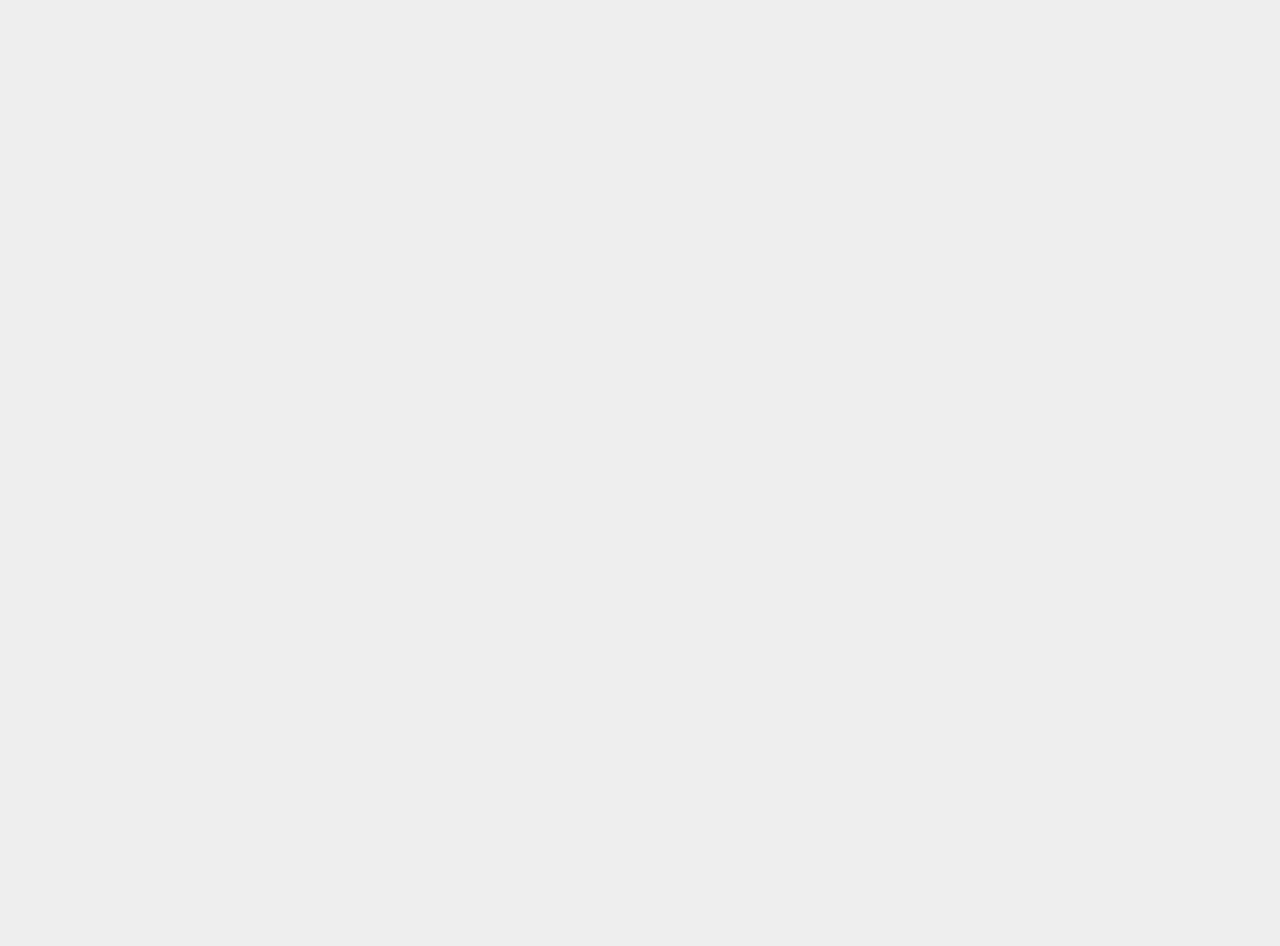
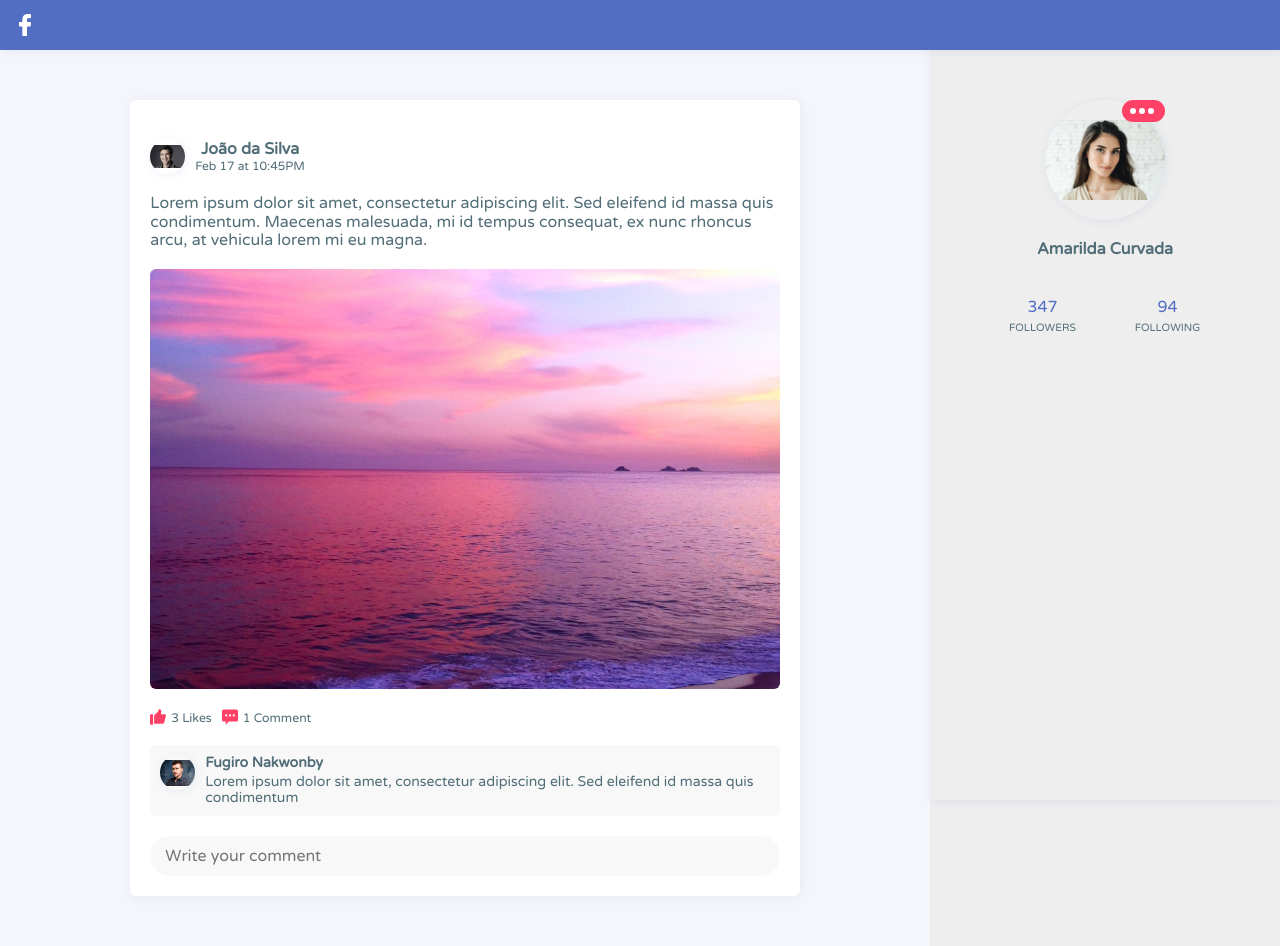
Before and after one commit to linferreira/facebook-react, a React (Create React App) app: page / in a window 1280 px wide. Before the commit the page ends 800 px from the top, so only its background shows below. Built offline with nearby package versions, Linux system fonts and the light colour scheme.

Commit message:
feat: importar componente  Feed

```diff
--- a/src/App.tsx
+++ b/src/App.tsx
@@ -1,7 +1,12 @@
 import React from "react";
+import Feed from "./pages/Feed";
 
 function App() {
-  return <></>;
+  return (
+    <>
+      <Feed />
+    </>
+  );
 }
 
 export default App;
```
